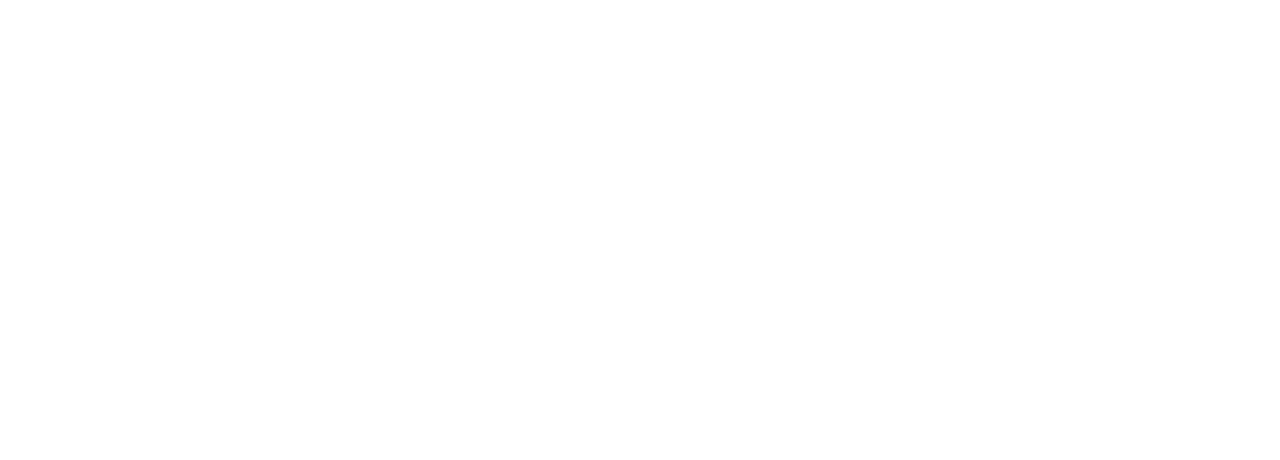
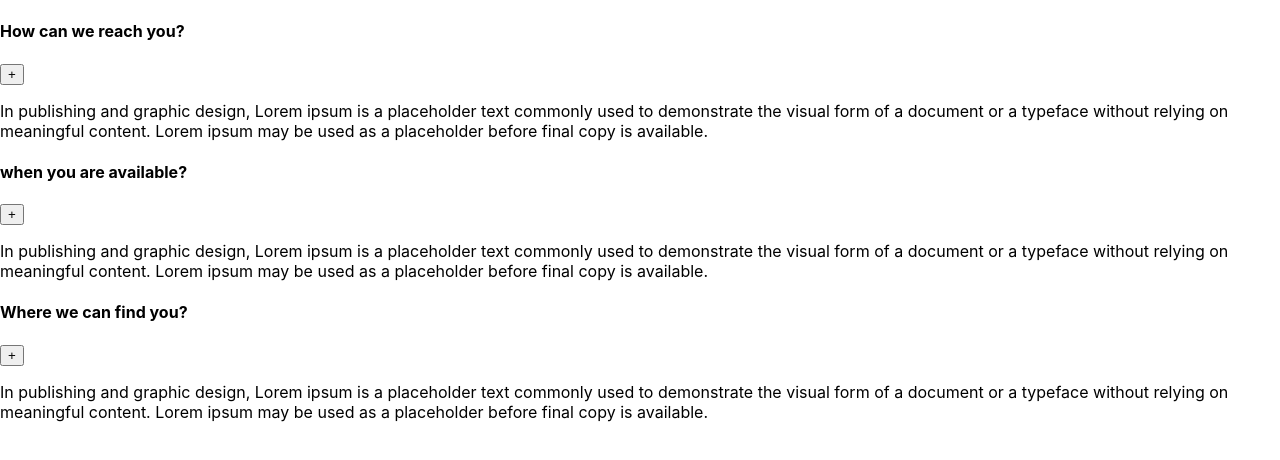
Before and after one commit to SajeebChakraborty/FAQ_App_React_Js, a React (Create React App) app: page / in a window 1280 px wide. Shown: the top 460 px of the page. Built offline with nearby package versions, Linux system fonts and the light colour scheme.

Commit message:
view data

```diff
--- a/src/App.js
+++ b/src/App.js
@@ -1,9 +1,13 @@
 import logo from './logo.svg';
 import './App.css';
+import FAQs from './components/FAQS';
 
 function App() {
   return (
+
     <div>
+
+      <FAQs/>
 
     </div>
   );
--- a/src/components/FAQ.js
+++ b/src/components/FAQ.js
@@ -1,12 +1,20 @@
 import React from 'react'
 
-export default function FAQ() {
+export default function FAQ({id,title,desc}) {
   return (
-    <div>
+    <article>
+
+        <div>
+
+            <h4>{title}</h4>
+            <button>+</button>
 
 
+        </div>
+
+        <p>{desc}</p>
 
 
-    </div>
+    </article>
   )
 }
--- a/src/components/FAQS.js
+++ b/src/components/FAQS.js
@@ -1,18 +1,18 @@
 import React, { useState } from 'react';
 
-import {faqsdata} from './data.js';
+import {data} from './data.js';
 import FAQ from './FAQ';
 
-export default function FAQs() {
+export default function FAQS() {
 
-  const [faqs,setFaqs]=useState(faqsdata);
+  const [faqs,setFaqs]=useState(data);
 
   return (
     <div>
 
         {faqs.map((faq)=> (
 
-            <FAQ key={faq.id} faq={...faq}/>
+            <FAQ key={faq.id} {...faq}/>
 
 
 
--- a/src/data.js
+++ b/src/components/data.js
@@ -1,4 +1,4 @@
-export const faqsData = [
+export const data = [
 
     {
 
```
